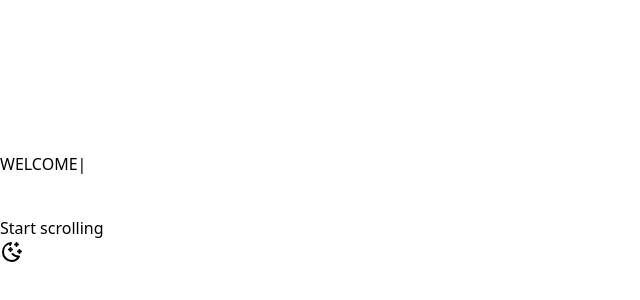
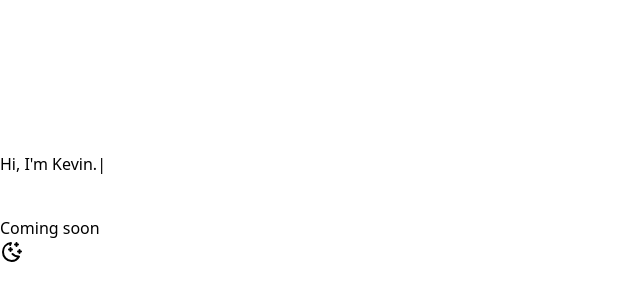
Before and after one commit to kevintruo/kevintruo.github.io, a React (Create React App) app: page / in a window 1280 px wide. Shown: the part 120-420 px from the top of the page, without its empty margins (0-640 px from the left). Built offline with nearby package versions, Linux system fonts and the light colour scheme.

Commit message:
Updated landing page and extracted divs into panels

```diff
--- a/src/App.tsx
+++ b/src/App.tsx
@@ -1,37 +1,22 @@
-import AnimatedTypography from "./components/AnimatedTypography";
-import EyeGlassesLogo from "./components/EyeGlassesLogo";
+import LandingPage from "./components/LandingPage";
 import MouseTrailingEffect from "./components/MouseTrailingEffect";
-import Socials from "./components/Socials";
-import DownArrow from "./static/svg/DownArrow";
+import LeftPanel from "./components/Panels/LeftPanel";
+import RightPanel from "./components/Panels/RightPanel";
 
 function App() {
   const supportsTouch = "ontouchstart" in window || navigator.maxTouchPoints > 0;
 
   return (
-    <div className='flex h-screen flex-row bg-white text-black dark:bg-black dark:text-white'>
-      {!supportsTouch && (
-        <div className='h-screen w-64 border-black dark:border-white flex flex-col items-center justify-end'>
-          <Socials />
-          <div className='flex-grow max-h-[100px]' />
+    <div className='flex h-screen w-screen flex-row bg-white text-black dark:bg-black dark:text-white'>
+      {!supportsTouch && <LeftPanel />}
+      <div className='grow flex flex-row'>
+        <div className='flex-none w-64 h-screen' />
+        <div className='flex flex-col w-full'>
+          <LandingPage />
         </div>
-      )}
-      <div className='flex h-screen w-screen flex-col items-center justify-center'>
-        <div className='flex-grow' />
-        <EyeGlassesLogo />
-        <div className='animate-fade'>
-          <AnimatedTypography
-            textArr={["WELCOME"]}
-            className='text-3xl font-bold text-black  dark:text-white dark:bg-black'
-            repeat={true}
-          />
-        </div>
-        <div className='flex-grow' />
-        <div className='rounded-full animate-bounce mb-5 flex flex-col items-center'>
-          <DownArrow />
-          <p>Start scrolling</p>
-        </div>
+        <div className='flex-none w-64 h-screen' />
       </div>
-      {!supportsTouch && <div className='h-screen w-64 border-black dark:border-white' />}
+      {!supportsTouch && <RightPanel />}
       {!supportsTouch && <MouseTrailingEffect />}
     </div>
   );
--- /dev/null
+++ b/src/components/ElementWrapper/index.tsx
@@ -0,0 +1,3 @@
+export default function ElementWrapper({ children }: { children?: React.ReactNode }) {
+  return <div className='min-h-screen w-full flex'>{children}</div>;
+}
--- /dev/null
+++ b/src/components/LandingPage/index.tsx
@@ -0,0 +1,27 @@
+import DownArrow from "../../static/svg/DownArrow";
+import AnimatedTypography from "../AnimatedTypography";
+import ElementWrapper from "../ElementWrapper";
+import EyeGlassesLogo from "../EyeGlassesLogo";
+
+export default function LandingPage() {
+  return (
+    <ElementWrapper>
+      <div className='flex w-full flex-col items-center justify-center'>
+        <div className='flex-grow' />
+        <EyeGlassesLogo />
+        <div className='animate-fade'>
+          <AnimatedTypography
+            textArr={["Hi, I'm Kevin."]}
+            className='text-3xl font-bold text-black  dark:text-white dark:bg-black'
+            repeat={true}
+          />
+        </div>
+        <div className='flex-grow' />
+        <div className='rounded-full animate-bounce mb-5 flex flex-col items-center'>
+          <DownArrow />
+          <p>Coming soon</p>
+        </div>
+      </div>
+    </ElementWrapper>
+  );
+}
--- /dev/null
+++ b/src/components/Panels/LeftPanel/index.tsx
@@ -0,0 +1,10 @@
+import Socials from "../../Socials";
+
+export default function LeftPanel() {
+  return (
+    <div className='fixed w-64 h-screen border-black dark:border-white flex flex-col items-center justify-end'>
+      <Socials />
+      <div className='flex-grow max-h-[100px]' />
+    </div>
+  );
+}
--- /dev/null
+++ b/src/components/Panels/RightPanel/index.tsx
@@ -0,0 +1,3 @@
+export default function RightPanel() {
+  return <div className='fixed w-64 h-screen right-0 border-black dark:border-white' />;
+}
```
Also changed, not shown: src/components/Introduction/index.tsx (added, +11 -0 lines).
